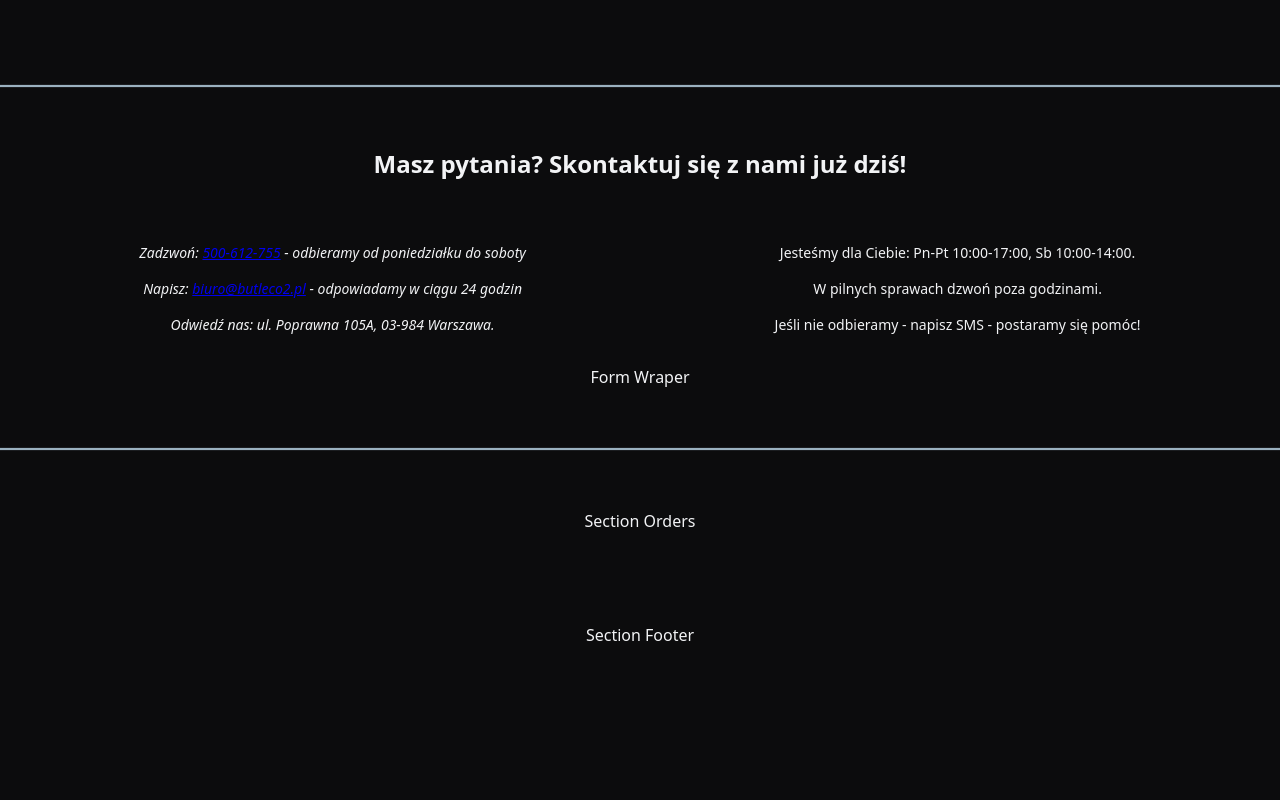
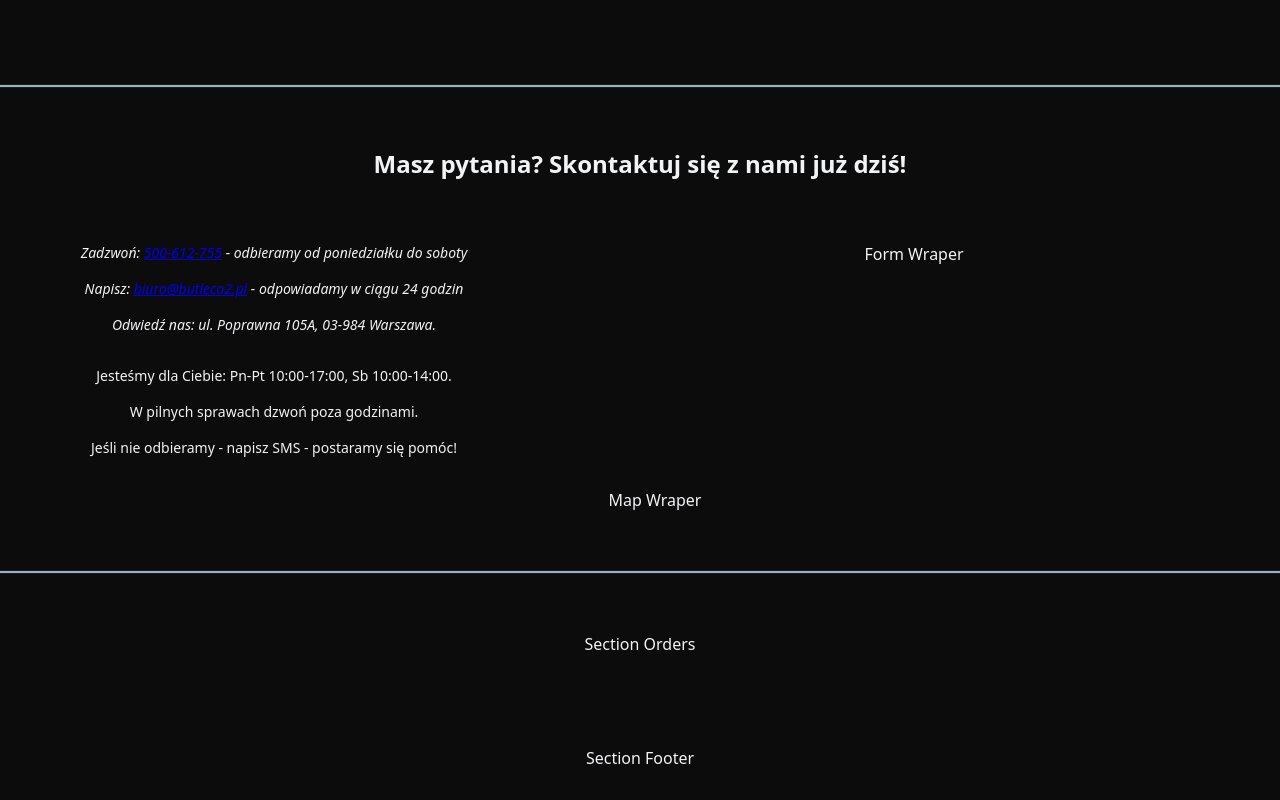
Before and after one commit to AMichalMurawski/butleCO2, a React (Vite) app: page / in a window 1280 px wide. Shown: the part 4156-4956 px from the top of the page. Before the commit the page ends 4833 px from the top, so only its background shows below. Built offline with nearby package versions, Linux system fonts and the light colour scheme.

Commit message:
change flex to grid in contacts wraper

```diff
--- a/src/sections/ContactUs/ContactUs.styled.ts
+++ b/src/sections/ContactUs/ContactUs.styled.ts
@@ -7,31 +7,43 @@ export const ContactSection = styled(Section)`
   gap: 30px;
 `;
 
-export const Title = styled(H2)``
+export const Title = styled(H2)``;
 
 export const ContactsWraper = styled.div`
-    display: flex;
-    flex-direction: row;
+  display: grid;
+  grid-template-columns: 40% 60%;
+  grid-template-rows: repeat(3, auto);
   gap: 30px;
-    justify-content: space-around;
-`
+`;
 
 export const AddressWraper = styled.address`
+  grid-column: 1;
+  grid-row: 1;
   display: flex;
   flex-direction: column;
   gap: 15px;
-`
+`;
 
-export const Address = styled(P)``
+export const Address = styled(P)``;
 
-export const AddressLink = styled.a``
+export const AddressLink = styled.a``;
 
 export const WorkHoursConteiner = styled.div`
+  grid-column: 1;
+  grid-row: 2;
   display: flex;
   flex-direction: column;
   gap: 15px;
-`
+`;
 
-export const WorkHours = styled(P)``
+export const WorkHours = styled(P)``;
 
-export const FormWraper = styled.div``
+export const FormWraper = styled.div`
+  grid-column: 2;
+  grid-row: 1 / 3;
+`;
+
+export const MapWraper = styled.div`
+  grid-column: 1 / 3;
+  grid-row: 3;
+`;
--- a/src/sections/ContactUs/ContactUs.tsx
+++ b/src/sections/ContactUs/ContactUs.tsx
@@ -1,13 +1,31 @@
 import React from 'react';
-import { Address, AddressLink, AddressWraper, ContactSection, ContactsWraper, FormWraper, Title, WorkHours, WorkHoursConteiner } from './ContactUs.styled';
+import {
+  Address,
+  AddressLink,
+  AddressWraper,
+  ContactSection,
+  ContactsWraper,
+  FormWraper,
+  MapWraper,
+  Title,
+  WorkHours,
+  WorkHoursConteiner,
+} from './ContactUs.styled';
 
 const ContactUs: React.FC = () => {
-  return <ContactSection>
+  return (
+    <ContactSection>
       <Title>Masz pytania? Skontaktuj się z nami już dziś!</Title>
       <ContactsWraper>
         <AddressWraper>
-        <Address>Zadzwoń: <AddressLink href='tel:+48500612755'>500-612-755</AddressLink> - odbieramy od poniedziałku do soboty</Address>
-        <Address>Napisz: <AddressLink href='mailto:biuro@butleco2.pl'>biuro@butleco2.pl</AddressLink> - odpowiadamy w ciągu 24 godzin</Address>
+          <Address>
+            Zadzwoń: <AddressLink href="tel:+48500612755">500-612-755</AddressLink> - odbieramy od
+            poniedziałku do soboty
+          </Address>
+          <Address>
+            Napisz: <AddressLink href="mailto:biuro@butleco2.pl">biuro@butleco2.pl</AddressLink> -
+            odpowiadamy w ciągu 24 godzin
+          </Address>
           <Address>Odwiedź nas: ul. Poprawna 105A, 03-984 Warszawa.</Address>
         </AddressWraper>
         <WorkHoursConteiner>
@@ -15,9 +33,11 @@ const ContactUs: React.FC = () => {
           <WorkHours>W pilnych sprawach dzwoń poza godzinami.</WorkHours>
           <WorkHours>Jeśli nie odbieramy - napisz SMS - postaramy się pomóc!</WorkHours>
         </WorkHoursConteiner>
+        <FormWraper>Form Wraper</FormWraper>
+        <MapWraper>Map Wraper</MapWraper>
       </ContactsWraper>
-    <FormWraper>Form Wraper</FormWraper>
-    </ContactSection>;
+    </ContactSection>
+  );
 };
 
 export default ContactUs;
```
Lines whose indentation alone changed are shown as unchanged.
